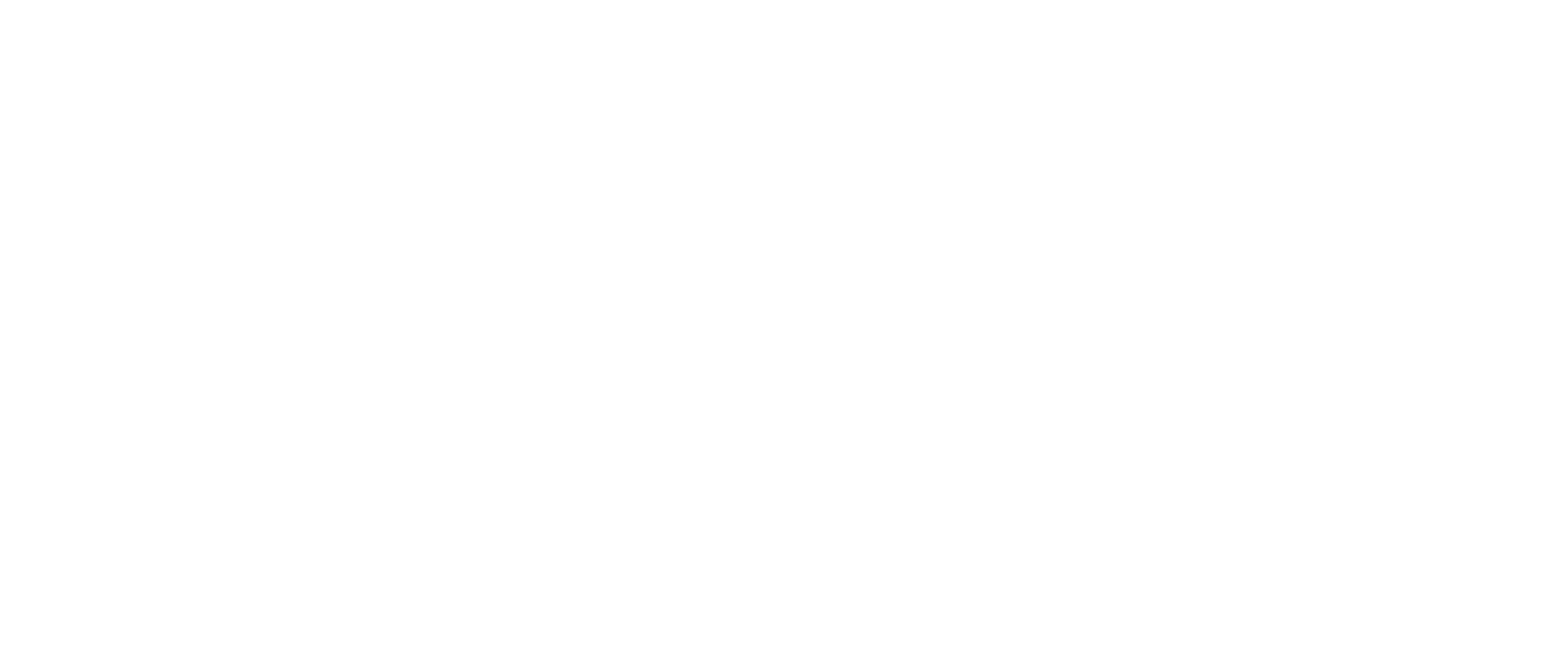
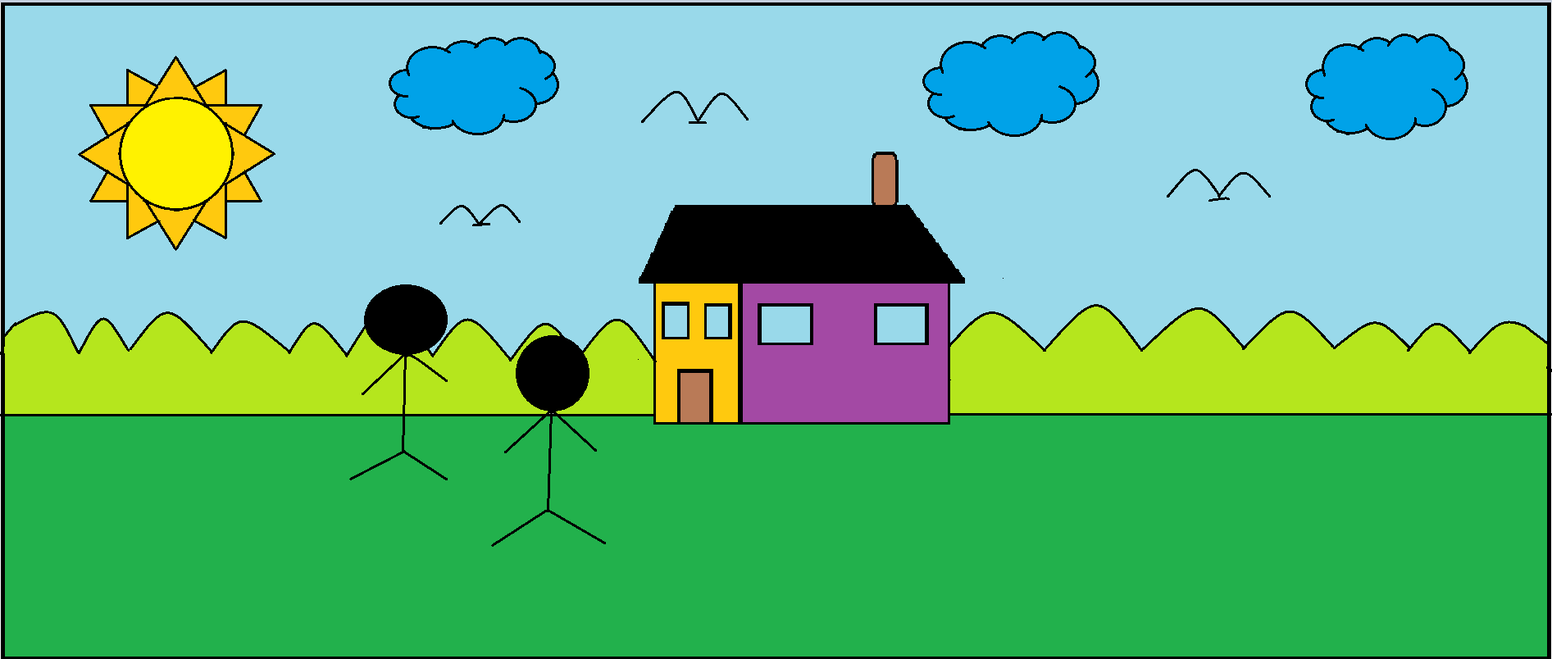
Before and after one commit to AlanxEpic/bindi.github.io, a plain HTML site: page index.html in a window 1280 px wide. Shown: the whole page at 82% size, 1893 px wide, since content can reach past the window. Drawn offline with Linux system fonts and the light colour scheme.

Commit message:
Update index.html

```diff
--- a/index.html
+++ b/index.html
@@ -20,5 +20,5 @@
 </style>
 </head>
 <body>
-  <img src="" />
+  <img src="./img/img1.jpg.png" />
 </html>
```
